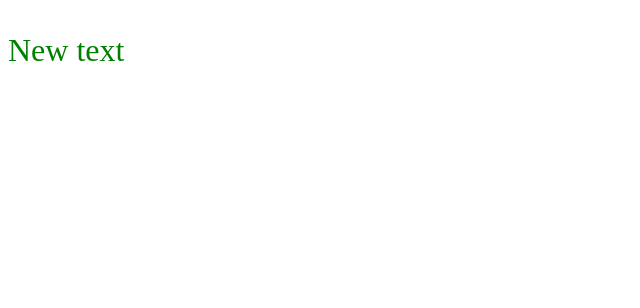
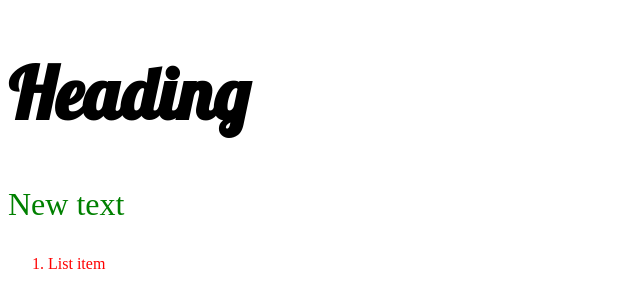
Before and after one commit to earthboundkid/carljohnson-jour352, a plain HTML site: page sandbox/index.html in a window 1280 px wide. Shown: the whole page, without its empty margins (0-640 px from the left). Drawn offline with Linux system fonts and the light colour scheme.

Commit message:
Add font; add more tags

```diff
--- a/sandbox/index.html
+++ b/sandbox/index.html
@@ -3,10 +3,19 @@
     <head>
         <title>CSS Sandbox</title>
         <link rel="stylesheet" href="style2.css">
+        <link rel="preconnect" href="https://fonts.googleapis.com">
+        <link rel="preconnect" href="https://fonts.gstatic.com" crossorigin>
+        <link href="https://fonts.googleapis.com/css2?family=Lobster&display=swap" rel="stylesheet">
+
       </head>
       <body>
-
-        <p>New text</p>
+        <h1>Heading</h1>
+        <div>
+            <p>New text</p>
+            <ol>
+                <li>List item</li>
+            </ol>
+        </div>
 
       </body>
   </html>
--- a/sandbox/style2.css
+++ b/sandbox/style2.css
@@ -1,4 +1,13 @@
+h1 {
+    font-family: Lobster, sans-serif;
+    font-size: 72px;
+}
+
 p {
     font-size: 32px;
     color:green;
 }
+
+div {
+    color: red;
+}
```
